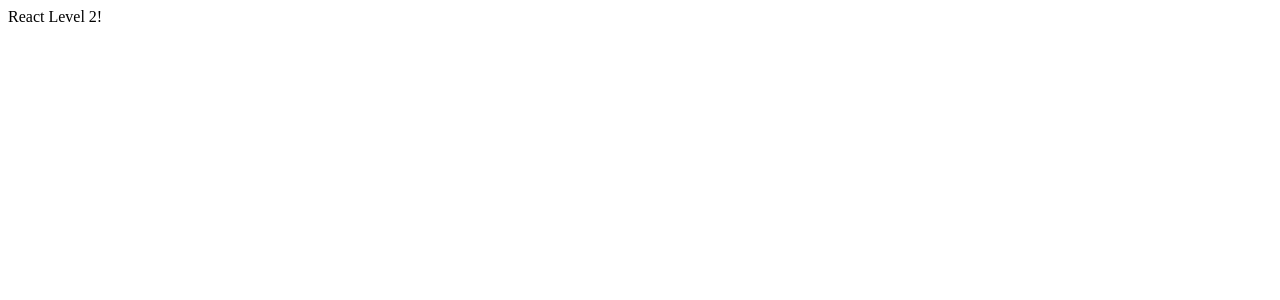
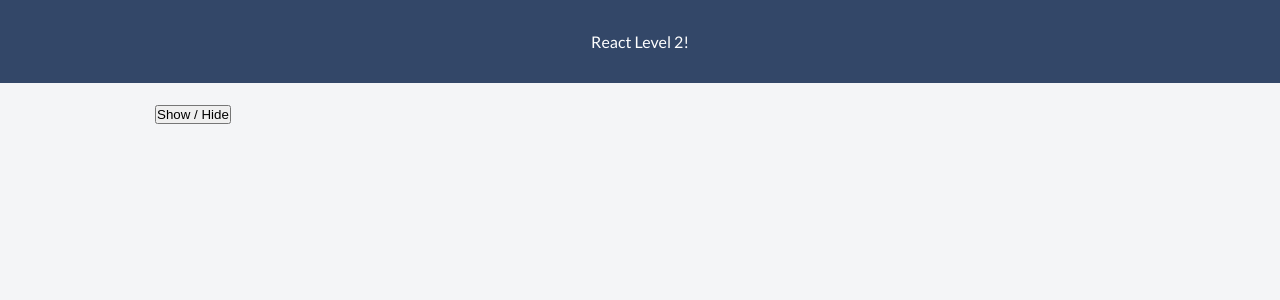
Before and after one commit to lucasmls/react-studies, a React (Create React App) app in the folder level-2-react/: page / in a window 1280 px wide. Shown: the top 300 px of the page. Built offline with nearby package versions, Linux system fonts and the light colour scheme.

Commit message:
[level-2-react] - Demonstração de Render Props

```diff
--- a/level-2-react/src/App.js
+++ b/level-2-react/src/App.js
@@ -1,12 +1,21 @@
-import React, { Component } from 'react';
+import React, { Component, Fragment } from "react";
+import Toggle from "./Utilities/Toggle";
 
 class App extends Component {
   render() {
     return (
       <div className="App">
-        <header className="App-header">
-          React Level 2!
-        </header>
+        <header className="App-header">React Level 2!</header>
+        <div className="container">
+          <Toggle>
+            {({ on, toggle }) => (
+              <Fragment>
+                <button onClick={toggle}>Show / Hide</button>
+                {on && <p>Content that will toggle!</p>}
+              </Fragment>
+            )}
+          </Toggle>
+        </div>
       </div>
     );
   }
--- /dev/null
+++ b/level-2-react/src/Utilities/Toggle.js
@@ -0,0 +1,22 @@
+import React from "react";
+
+export default class Toggle extends React.Component {
+  state = {
+    on: false
+  };
+
+  toggle = () => {
+    this.setState(state => ({
+      on: !state.on
+    }));
+  };
+
+  render() {
+    const { children } = this.props;
+
+    return children({
+      on: this.state.on,
+      toggle: this.toggle
+    });
+  }
+}
--- /dev/null
+++ b/level-2-react/src/styles.css
@@ -0,0 +1,24 @@
+@import url("https://fonts.googleapis.com/css?family=Lato");
+
+* {
+  margin: 0;
+  padding: 0;
+}
+
+header {
+  padding: 2rem;
+  text-align: center;
+  background-color: #334768;
+  color: #fff;
+}
+
+body {
+  font-family: "Lato", sans-serif;
+  background-color: #f4f5f7;
+}
+
+.container {
+  max-width: 970px;
+  margin: 0 auto;
+  padding: 20px 0;
+}
```
Also changed, not shown: level-2-react/src/index.js (+6 -4 lines).
